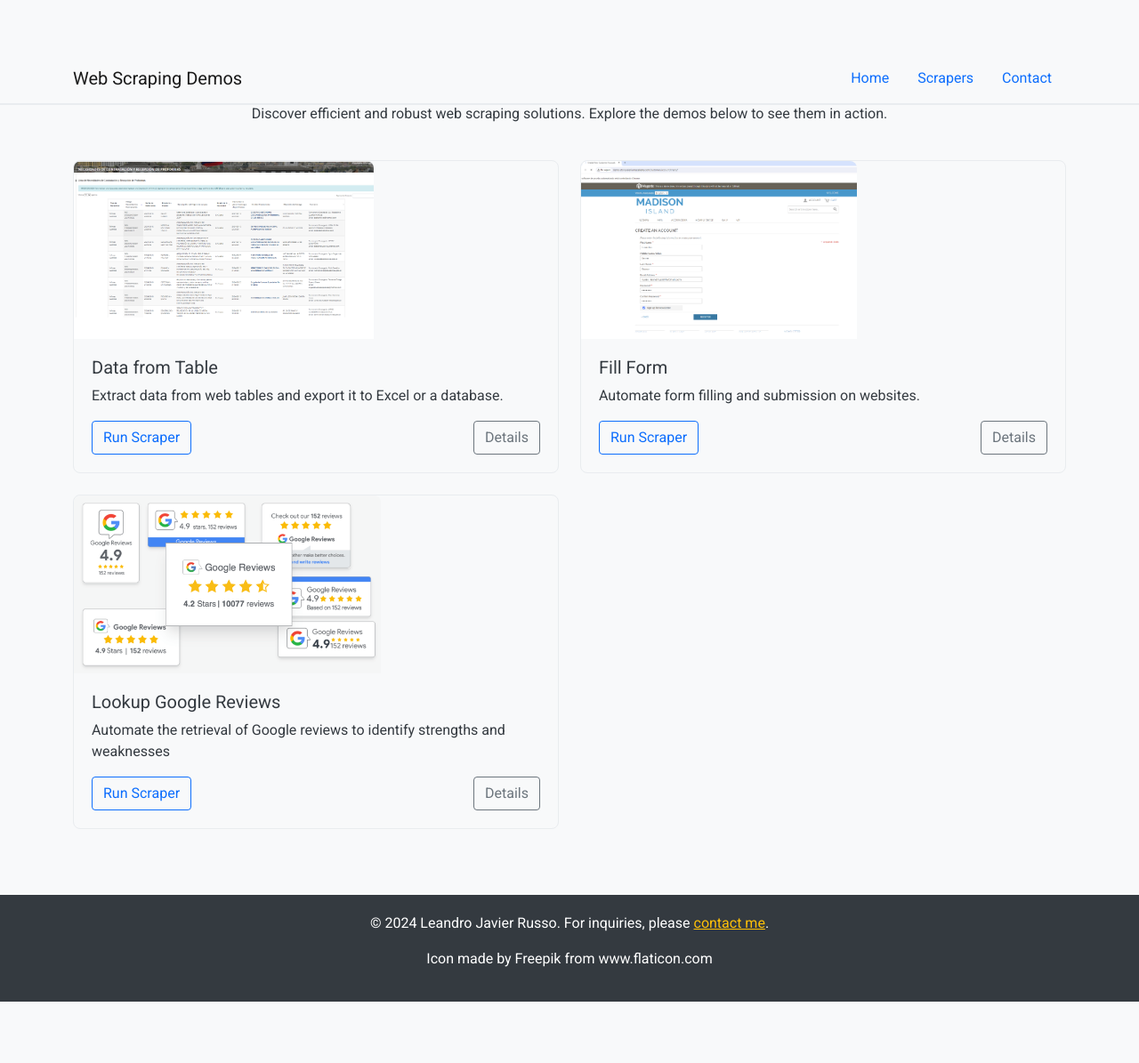
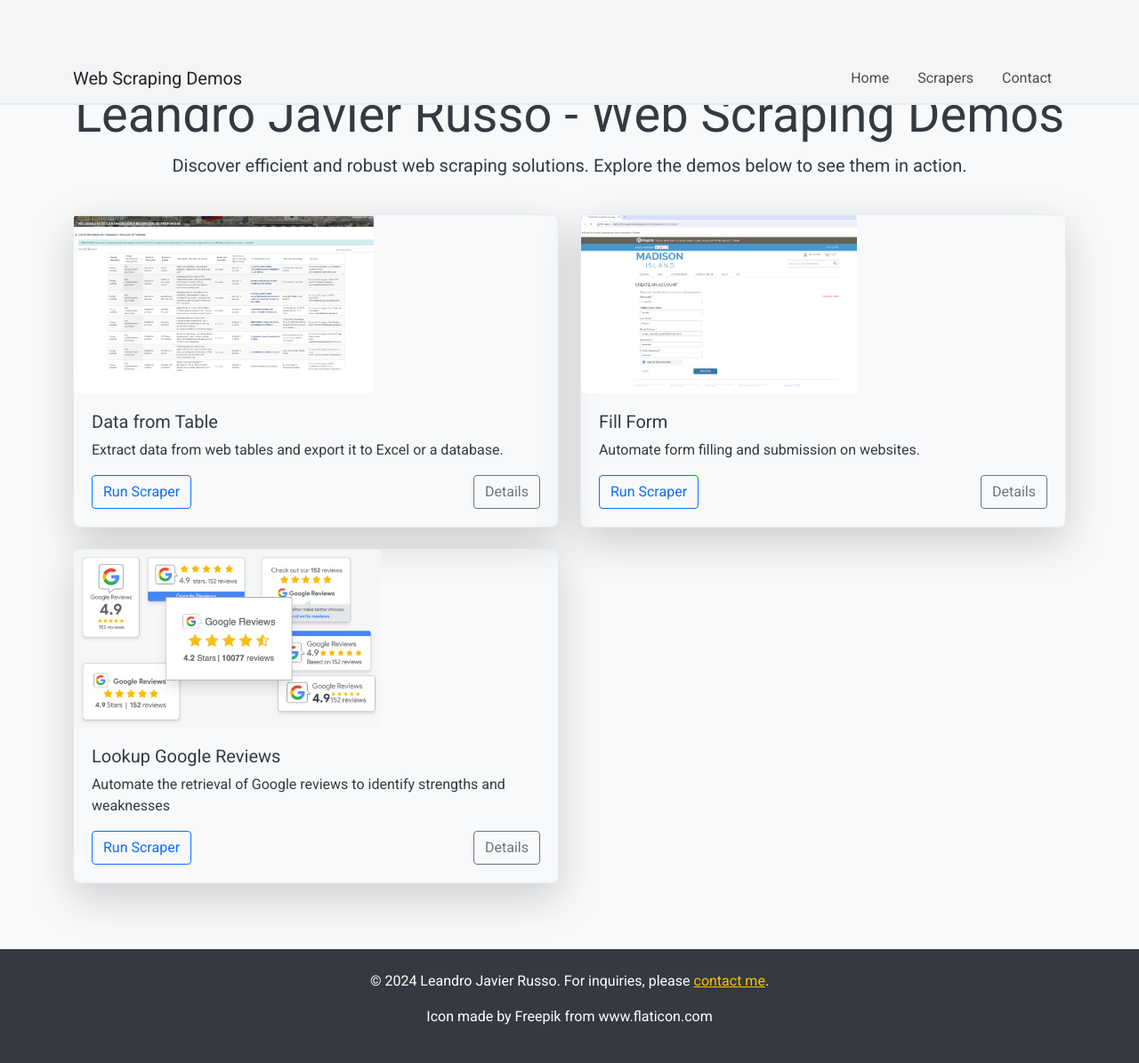
Before and after one commit to Lean2828/Django_Demo_WebScrapping, a Django app: page / in a window 1280 px wide. Shown: the whole page at 89% size. Before the commit the page ends 1126 px from the top, so only its background shows below. Run offline with Django 5.2, Linux system fonts and the light colour scheme; some libraries are stand-ins or nearby versions.

Commit message:
Mejoras en el index.html

```diff
--- a/Django_Demo_WebScrapping/dashboard/templates/index.html
+++ b/Django_Demo_WebScrapping/dashboard/templates/index.html
@@ -10,34 +10,34 @@
     <link href="https://fonts.googleapis.com/css2?family=Roboto:wght@400;700&display=swap" rel="stylesheet">
 </head>
 <body>
-    <nav class="navbar navbar-light bg-light fixed-top">
+    <nav class="navbar navbar-light bg-light fixed-top" style="background-color: #F5F5F5 !important;">
         <div class="container">
-            <a class="navbar-brand" href="#">Web Scraping Demos</a>
+            <a class="navbar-brand text-dark" style="color: #4B4B4B;" href="#">Web Scraping Demos</a>
             <ul class="nav justify-content-end">
                 <li class="nav-item">
-                    <a class="nav-link" href="#">Home</a>
+                    <a class="nav-link" style="color: #4B4B4B;" href="#">Home</a>
                 </li>
                 <li class="nav-item">
-                    <a class="nav-link" href="#scrapers">Scrapers</a>
+                    <a class="nav-link" style="color: #4B4B4B;" href="#scrapers">Scrapers</a>
                 </li>
                 <li class="nav-item">
-                    <a class="nav-link" href="#contact">Contact</a>
+                    <a class="nav-link" style="color: #4B4B4B;" href="#contact">Contact</a>
                 </li>
             </ul>
         </div>
     </nav>
 
-    <div class="container">
-        <div class="presentation">
-            <h1>Leandro Javier Russo - Web Scraping Demos</h1>
-            <p>Discover efficient and robust web scraping solutions. Explore the demos below to see them in action.</p>
+    <div class="container mt-5 pt-5">
+        <div class="presentation text-center">
+            <h1 class="display-4">Leandro Javier Russo - Web Scraping Demos</h1>
+            <p class="lead">Discover efficient and robust web scraping solutions. Explore the demos below to see them in action.</p>
         </div>
 
         <div id="scrapers" class="row">
             {% for scraper in scrapers %}
             <div class="col-md-6 mb-4">
-                <div class="scraper-card">
-                    <img src="{% static scraper.image %}" class="img-fluid" alt="{{ scraper.title }}">
+                <div class="scraper-card shadow-lg">
+                    <img src="{% static scraper.image %}" class="img-fluid rounded" alt="{{ scraper.title }}">
                     <div class="card-body">
                         <h5 class="card-title">{{ scraper.title }}</h5>
                         <p class="card-text">{{ scraper.description }}</p>
@@ -55,7 +55,7 @@
     <!-- Generating Modals Dynamically -->
     {% for scraper in scrapers %}
     <div class="modal fade" id="detailsModal{{ scraper.id }}" tabindex="-1" aria-labelledby="detailsModalLabel{{ scraper.id }}" aria-hidden="true">
-        <div class="modal-dialog">
+        <div class="modal-dialog modal-dialog-centered modal-lg">
             <div class="modal-content">
                 <div class="modal-header">
                     <h5 class="modal-title" id="detailsModalLabel{{ scraper.id }}">{{ scraper.title }}</h5>
@@ -100,11 +100,12 @@
             </div>
         </div>
     </div>
+
     {% endfor %}
 
-    <div id="contact" class="footer">
+    <div id="contact" class="footer text-center py-4">
         <p>© 2024 Leandro Javier Russo. For inquiries, please <a href="mailto:email@example.com" style="color: #ffc107;">contact me</a>.</p>
-        <p>Icon made by Freepik from www.flaticon.com </a></p>
+        <p>Icon made by Freepik from www.flaticon.com</p>
     </div>
 
     <!-- Toast Container -->
```
Lines whose indentation alone changed are shown as unchanged.
